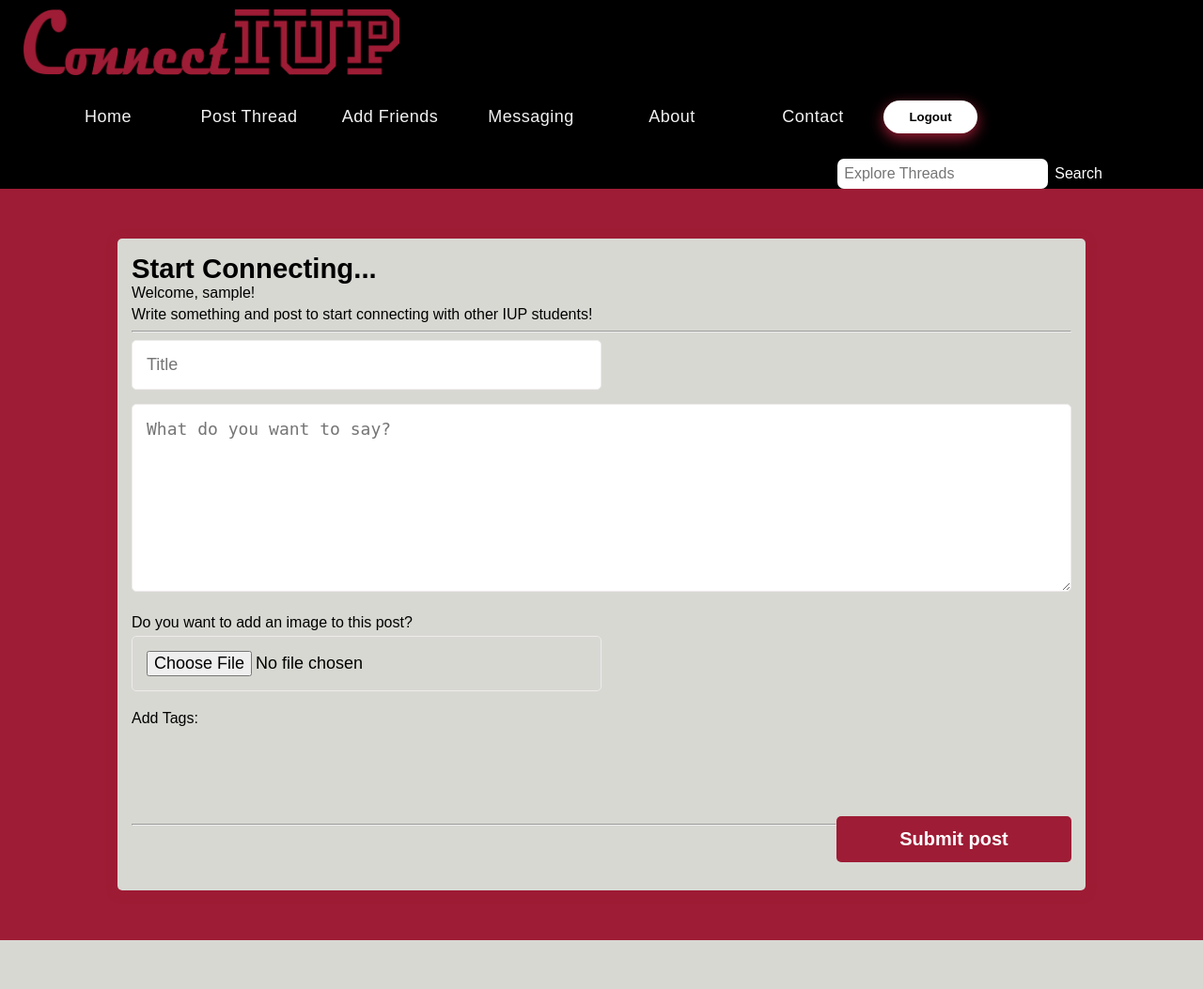
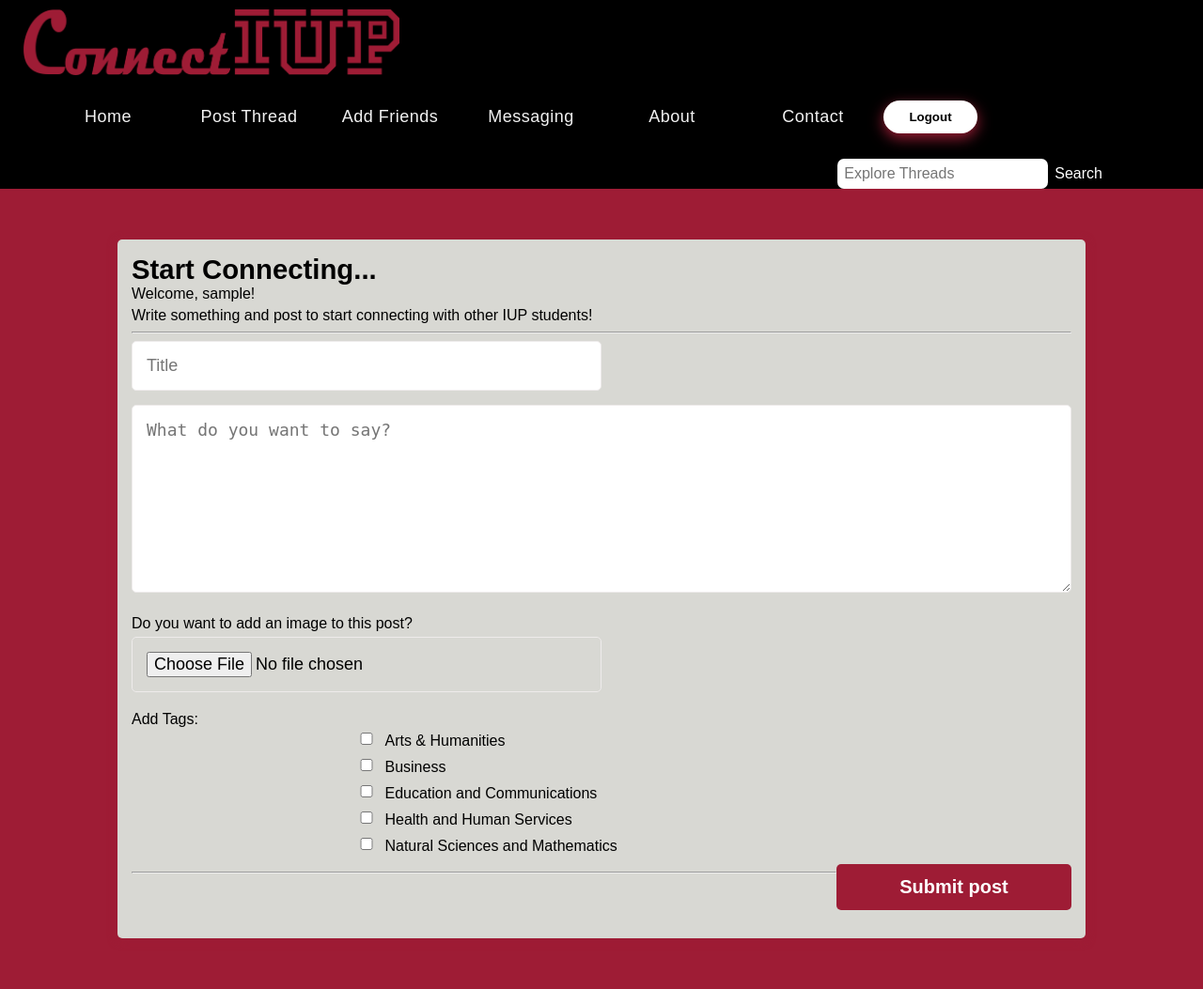
Before and after one commit to realmastercoder/connectiup, a PHP site: page /new_post.php in a window 1280 px wide. Shown: the whole page at 94% size. Before the commit the page ends 1001 px from the top, so only its background shows below. Run offline with PHP 8.4, Linux system fonts and the light colour scheme; the visitor is signed in with stand-in values (Sample User, id 1).

Commit message:
Some styling changes

```diff
--- a/css/contact.css
+++ b/css/contact.css
@@ -9,7 +9,7 @@ body {
     justify-content: center;
     align-items: center;
     width: 100%;
-    height: 84vh;
+    height: 84.75vh;
 }
 .contentBox {
     width: 1000px;
--- a/css/poststyle.css
+++ b/css/poststyle.css
@@ -9,7 +9,7 @@ body {
     justify-content: center;
     align-items: center;
     width: 100%;
-    height: 100vh;
+    height: 106.5vh;
 }
 .formBox {
         width: 1000px;
--- a/new_post.php
+++ b/new_post.php
@@ -21,7 +21,7 @@ if (!$conn) {
     <title>ConnectIUP - Post Feature</title>
     <link rel="stylesheet" href="css/home.css">
     <link rel="stylesheet" href="css/poststyle.css">
-    <script src="scripts/collapse.js"></script>
+    <!--<script src="scripts/collapse.js"></script> This was causing display issues-->
     <link rel="stylesheet" href="css/button.css">
 </head>
 
```
